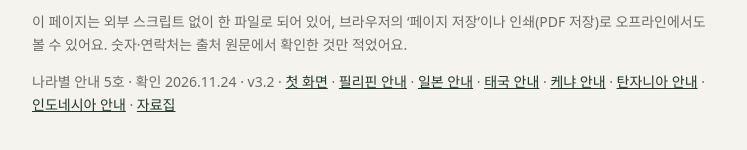
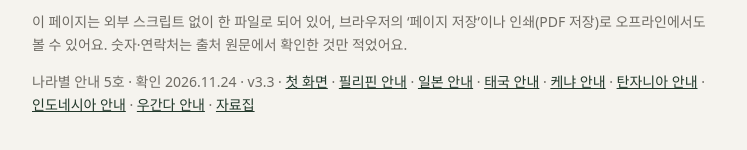
Before and after one commit to sabenot/missionary-help-site, a plain HTML site: page country-cambodia.html in a window 1280 px wide. Shown: the part 8393-8543 px from the top of the page, without its empty margins (266-1013 px from the left). Drawn offline with Linux system fonts and the light colour scheme.

Commit message:
v3.3 (4/4): 캄보디아 꼬리말, README, REPORT-2026-11-27-v33

```diff
--- a/country-cambodia.html
+++ b/country-cambodia.html
@@ -72,4 +72,4 @@ table{width:100%;border-collapse:collapse;background:var(--card);font-size:15px;
 <h2 id="todo">6. 아직 확인하지 못한 것</h2><div class="box"><ul><li>캄보디아의 공식 한국 선교사 수(보고서는 상위국 일부를 코드로 표기) — 선정은 보도·교단 통계에 따른 추론</li><li>선교사 개인의 종교부 등록·노동허가 실제 절차와 비용, 노동부 공고 원문(FWCMS 접속 불가), 외국 NGO 양해각서(MoU) 절차의 선교단체 적용</li><li>일반(E) 비자 연장의 현행 수수료(대사관 안내는 2014년 인상 기준 1개월 30·3개월 60·6개월 100·1년 180달러), 비자 이름 상충(E vs “Type C”)</li><li>미 국무부 2024년판 국제종교자유보고서(이번엔 2023년판 기준)</li><li>동물인플루엔자 인체감염 최근 발생 수와 중점검역관리지역 해제 시점</li><li>캄보디아 현지 계좌 개설·해외 송금 수취 조건, 외환 규제 원문</li><li>외국인 경찰 핫라인 두 번째 번호·이메일, 시엠립 분관 번호 상충</li></ul><p class="muted">찾지 못한 것을 없다고 단정하지 않아요. 아는 공식 자료가 있으면 첫 화면 게시판에 알려 주세요.</p></div>
 <footer><p><b>표시 뜻</b> — 공식: 기관 원문을 열어 확인 · 공식 문서·색인 확인: 기관이 올린 문서를 검색 색인으로 확인(원문 직접 열람 전) · 보도·공지: 언론·교계 보도나 전문 기관 공지 · 추론: 위 자료에서 이끌어 낸 판단(확정 아님) · 미확인: 찾는 중이며 없다고 단정하지 않음.</p>
 <p>이 페이지는 외부 스크립트 없이 한 파일로 되어 있어, 브라우저의 ‘페이지 저장’이나 인쇄(PDF 저장)로 오프라인에서도 볼 수 있어요. 숫자·연락처는 출처 원문에서 확인한 것만 적었어요.</p>
-<p>나라별 안내 5호 · 확인 2026.11.24 · v3.2 · <a href="index.html">첫 화면</a> · <a href="country-philippines.html">필리핀 안내</a> · <a href="country-japan.html">일본 안내</a> · <a href="country-thailand.html">태국 안내</a> · <a href="country-kenya.html">케냐 안내</a> · <a href="country-tanzania.html">탄자니아 안내</a> · <a href="country-indonesia.html">인도네시아 안내</a> · <a href="collection.html">자료집</a></p></footer></main></body></html>
+<p>나라별 안내 5호 · 확인 2026.11.24 · v3.3 · <a href="index.html">첫 화면</a> · <a href="country-philippines.html">필리핀 안내</a> · <a href="country-japan.html">일본 안내</a> · <a href="country-thailand.html">태국 안내</a> · <a href="country-kenya.html">케냐 안내</a> · <a href="country-tanzania.html">탄자니아 안내</a> · <a href="country-indonesia.html">인도네시아 안내</a> · <a href="country-uganda.html">우간다 안내</a> · <a href="collection.html">자료집</a></p></footer></main></body></html>
```
Also changed, not shown: 2 other files.
